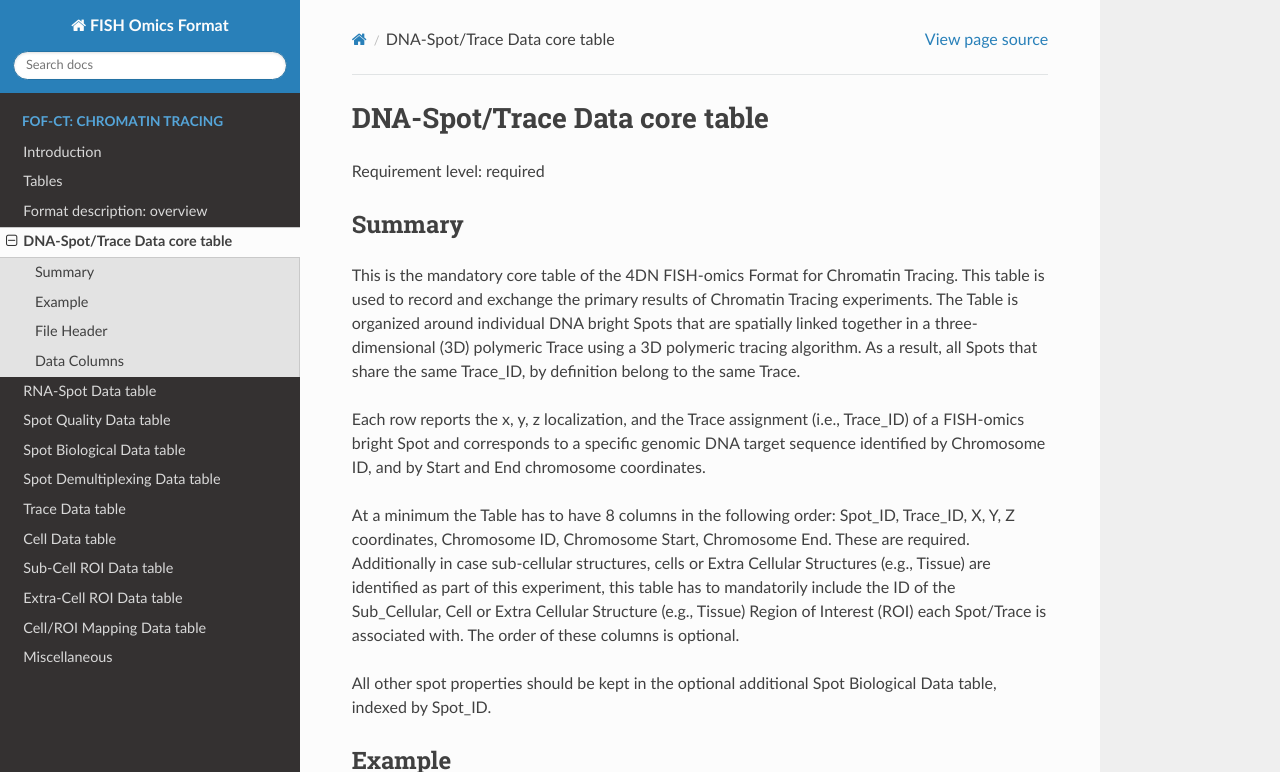
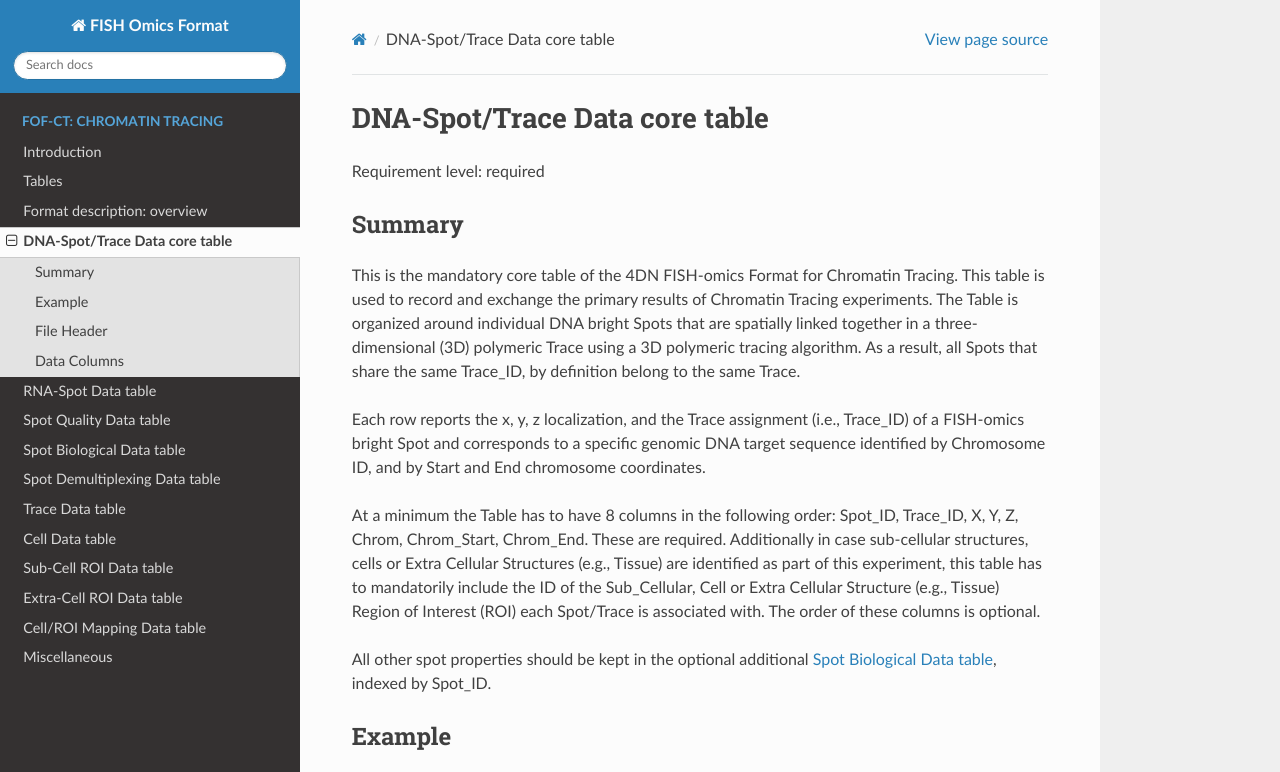
Before and after one commit to 4dn-dcic/fish_omics_format, a Sphinx documentation site: the page built from docs/source/core.rst, in a window 1280 px wide and 900 px high, cut to the strip 0-772 px from the top of the window. Built offline with Sphinx 7.4.7 and the Read the Docs theme 2.0.0, drawn with Linux system fonts in a browser that asks for light colours.

```diff
--- a/docs/source/core.rst
+++ b/docs/source/core.rst
@@ -21,8 +21,7 @@ genomic DNA target sequence identified by Chromosome ID, and by Start and End
 chromosome coordinates.
 
 At a minimum the Table has to have 8 columns in the following order: Spot_ID,
-Trace_ID, X, Y, Z coordinates, Chromosome ID, Chromosome Start, Chromosome End.
-These are required.
+Trace_ID, X, Y, Z, Chrom, Chrom_Start, Chrom_End. These are required.
 Additionally in case sub-cellular structures, cells or Extra Cellular
 Structures (e.g., Tissue) are identified as part of this experiment,
 this table has to mandatorily include the ID of the Sub_Cellular, Cell or
```
Also changed, not shown: other parts of docs/source/core.rst (+1 -1 lines).
